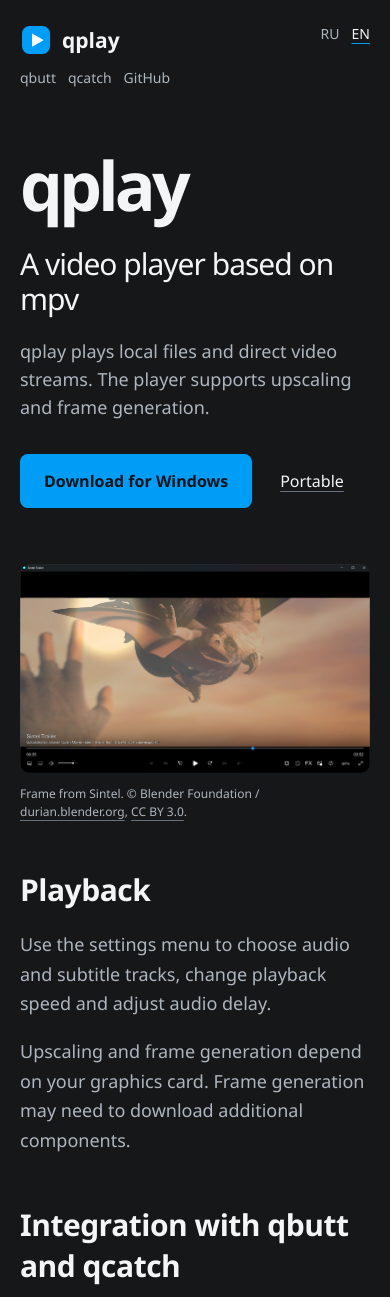
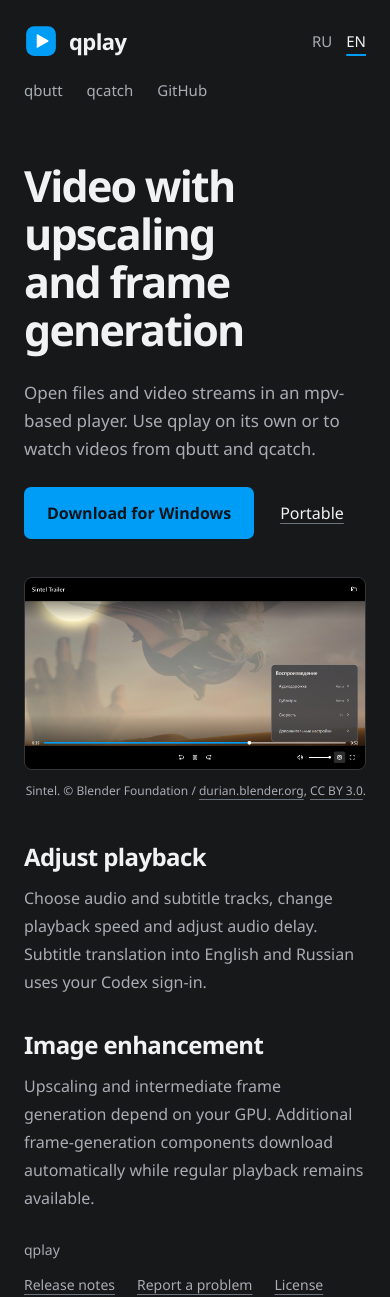
Before and after one commit to qbutt-org/qplay, a website: page docs/en/index.html in a window 390 px wide. Shown: the top 1297 px of the page. Drawn offline with Linux system fonts and the light colour scheme.

Commit message:
Refresh bilingual qplay landing pages

```diff
--- a/docs/en/index.html
+++ b/docs/en/index.html
@@ -3,63 +3,62 @@
 <head>
   <meta charset="utf-8">
   <meta name="viewport" content="width=device-width, initial-scale=1">
-  <title>qplay — an mpv-based player for Windows</title>
-  <meta name="description" content="Local video, music and direct streams in an independent player based on mpv. Install qplay with one EXE.">
-  <meta name="theme-color" content="#151719">
+  <title>qplay — A video player with upscaling and frame generation</title>
+  <meta name="description" content="Open files and video streams in an mpv-based player. Use qplay on its own or to watch videos from qbutt and qcatch.">
+  <meta name="theme-color" content="#17181a">
   <link rel="canonical" href="https://qbutt-org.github.io/qplay/en/">
   <link rel="icon" href="../assets/icon.svg" type="image/svg+xml">
   <link rel="stylesheet" href="../site.css">
-  <link rel="alternate" hreflang="ru" href="https://qbutt-org.github.io/qplay/?lang=ru">
+  <link rel="alternate" hreflang="ru" href="https://qbutt-org.github.io/qplay/">
   <script src="../locale.js"></script>
 </head>
 <body>
   <header>
-    <a class="brand" href="./"><img src="../assets/icon.svg" width="32" height="32" alt=""><span>qplay</span></a>
+    <a class="brand" href="./?lang=en"><img src="../assets/icon.svg" width="34" height="34" alt=""><span>qplay</span></a>
     <nav class="products">
-      <a href="https://qbutt-org.github.io/qbutt/en/">qbutt</a>
-      <a href="https://qbutt-org.github.io/qcatch/en/">qcatch</a>
+      <a href="https://qbutt-org.github.io/qbutt/en/?lang=en">qbutt</a>
+      <a href="https://qbutt-org.github.io/qcatch/en/?lang=en">qcatch</a>
       <a href="https://github.com/qbutt-org/qplay">GitHub</a>
     </nav>
     <nav class="languages" aria-label="Language">
       <a href="../?lang=ru" data-locale="ru" lang="ru" hreflang="ru">RU</a>
-      <a href="./" data-locale="en" lang="en" hreflang="en" aria-current="page">EN</a>
+      <a href="./?lang=en" data-locale="en" lang="en" hreflang="en" aria-current="page">EN</a>
     </nav>
   </header>
 
   <main>
     <section class="hero">
-      <h1>qplay</h1>
-      <p class="lead">A video player based on mpv</p>
-      <p class="intro">qplay plays local files and direct video streams. The player supports upscaling and frame generation.</p>
-      <div class="actions">
-        <a class="download" href="https://github.com/qbutt-org/qplay/releases/latest/download/qplay-setup.exe">Download for Windows</a>
-        <a href="https://github.com/qbutt-org/qplay/releases/latest/download/qplay-portable.zip">Portable</a>
+      <h1>Video with upscaling<br>and frame generation</h1>
+      <div>
+        <p class="intro">Open files and video streams in an mpv-based player. Use qplay on its own or to watch videos from qbutt and qcatch.</p>
+        <div class="actions">
+          <a class="download" href="https://github.com/qbutt-org/qplay/releases/latest/download/qplay-setup.exe">Download for Windows</a>
+          <a href="https://github.com/qbutt-org/qplay/releases/latest/download/qplay-portable.zip">Portable</a>
+        </div>
       </div>
     </section>
-
     <figure class="preview">
-      <img src="../assets/player-en.png" width="1426" height="853" alt="qplay playing a video with playback controls visible">
-      <figcaption>Frame from Sintel. © Blender Foundation / <a href="https://durian.blender.org/">durian.blender.org</a>, <a href="https://creativecommons.org/licenses/by/3.0/">CC BY 3.0</a>.</figcaption>
+      <img src="../assets/player-ru.png" width="1280" height="720" alt="qplay playing Sintel with its playback menu open">
+      <figcaption>Sintel. © Blender Foundation / <a href="https://durian.blender.org/">durian.blender.org</a>, <a href="https://creativecommons.org/licenses/by/3.0/">CC BY 3.0</a>.</figcaption>
     </figure>
 
     <section class="details">
-      <h2>Playback</h2>
-      <p>Use the settings menu to choose audio and subtitle tracks, change playback speed and adjust audio delay.</p>
-      <p>Upscaling and frame generation depend on your graphics card. Frame generation may need to download additional components.</p>
-    </section>
-
-    <section class="details">
-      <h2>Integration with qbutt and qcatch</h2>
-      <p><a href="https://qbutt-org.github.io/qcatch/en/">qcatch</a> finds video on the page you have open and sends it to qplay. <a href="https://qbutt-org.github.io/qbutt/en/">qbutt</a> uses the same player for online video and torrent files that are still downloading.</p>
-      <a href="https://github.com/qbutt-org/qplay/blob/main/README.en.md">More about the player</a>
+      <article>
+        <h2>Adjust playback</h2>
+        <p>Choose audio and subtitle tracks, change playback speed and adjust audio delay. Subtitle translation into English and Russian uses your Codex sign-in.</p>
+      </article>
+      <article>
+        <h2>Image enhancement</h2>
+        <p>Upscaling and intermediate frame generation depend on your GPU. Additional frame-generation components download automatically while regular playback remains available.</p>
+      </article>
     </section>
   </main>
 
   <footer>
     <span>qplay</span>
-    <a href="https://github.com/qbutt-org/qplay/releases/latest">What's new</a>
+    <a href="https://github.com/qbutt-org/qplay/releases/latest">Release notes</a>
     <a href="https://github.com/qbutt-org/qplay/issues">Report a problem</a>
-    <a href="https://github.com/qbutt-org/qplay/blob/main/LICENSE">Licenses</a>
+    <a href="https://github.com/qbutt-org/qplay/blob/main/LICENSE">License</a>
     <a href="https://github.com/qbutt-org/qplay/releases/tag/v1.0.0-sources">Media engine sources</a>
   </footer>
 </body>
--- a/docs/locale.js
+++ b/docs/locale.js
@@ -2,16 +2,10 @@ const root = new URL("./", document.currentScript.src);
 const key = "qbutt-org-language";
 const requested = new URLSearchParams(location.search).get("lang");
 const explicit = requested === "ru" || requested === "en" ? requested : null;
-const current = document.documentElement.lang;
-const preferred = explicit ?? (current === "en" ? "en" : localStorage.getItem(key))
+const preferred = explicit ?? localStorage.getItem(key)
   ?? (navigator.language.startsWith("ru") ? "ru" : "en");
 
 if (explicit) localStorage.setItem(key, explicit);
-if (preferred !== current) {
-  location.replace(new URL(preferred === "en" ? "en/" : "?lang=ru", root));
+if (preferred !== document.documentElement.lang) {
+  location.replace(new URL(preferred === "en" ? "en/?lang=en" : "?lang=ru", root));
 }
-
-document.addEventListener("click", (event) => {
-  const link = event.target.closest("a[data-locale]");
-  if (link) localStorage.setItem(key, link.dataset.locale);
-});
--- a/docs/site.css
+++ b/docs/site.css
@@ -1,11 +1,11 @@
 :root {
   color-scheme: dark;
-  font-family: "Segoe UI", sans-serif;
-  color: #f4f5f6;
-  background: #151719;
+  font-family: "Segoe UI", system-ui, sans-serif;
   font-synthesis: none;
+  color: #f1f2f3;
+  background: #17181a;
   --accent: #009df7;
-  --muted: #aeb6bf;
+  --muted: #a8adb4;
 }
 
 * {
@@ -16,10 +16,18 @@ body {
   margin: 0;
 }
 
-header,
-main,
-footer {
-  width: min(1120px, 100% - 64px);
+a {
+  color: inherit;
+  text-underline-offset: 4px;
+  text-decoration-color: #6b737e;
+}
+
+a:hover {
+  color: #80cfff;
+}
+
+header, main, footer {
+  width: min(1224px, 100% - 80px);
   margin: 0 auto;
 }
 
@@ -27,36 +35,31 @@ header {
   display: flex;
   flex-wrap: wrap;
   align-items: center;
-  justify-content: space-between;
-  gap: 28px;
-  padding: 28px 0;
-}
-
-a {
-  color: inherit;
-  text-decoration-color: #66727d;
-  text-underline-offset: 4px;
-}
-
-a:hover {
-  color: #84d2ff;
+  gap: 24px 40px;
+  padding: 30px 0;
 }
 
 .brand {
   display: inline-flex;
   align-items: center;
-  gap: 10px;
-  font-size: 21px;
+  gap: 11px;
+  text-decoration: none;
+  font-size: 24px;
   font-weight: 650;
-  text-decoration: none;
+  letter-spacing: -0.6px;
+}
+
+.brand img {
+  width: 34px;
+  height: 34px;
 }
 
 nav {
   display: flex;
-  flex-wrap: wrap;
-  gap: 24px;
+  align-items: center;
+  gap: 26px;
+  font-size: 15px;
   color: var(--muted);
-  font-size: 15px;
 }
 
 nav a {
@@ -68,196 +71,243 @@ nav a {
 }
 
 .languages {
-  gap: 12px;
+  gap: 14px;
 }
 
 .languages [aria-current="page"] {
-  color: #f4f5f6;
+  color: #f1f2f3;
   text-decoration: underline;
   text-decoration-color: var(--accent);
+  text-decoration-thickness: 2px;
+  text-underline-offset: 7px;
 }
 
 .hero {
-  padding: 56px 0 44px;
-  max-width: 760px;
+  display: grid;
+  grid-template-columns: 1.35fr 1fr;
+  align-items: center;
+  gap: 32px 64px;
+  padding: 72px 0 58px;
 }
 
 h1 {
-  margin: 0 0 28px;
-  font-size: 88px;
+  margin: 0;
+  font-size: 62px;
+  line-height: 1.1;
   font-weight: 600;
-  line-height: 1;
-  letter-spacing: -5px;
-}
-
-.lead {
-  margin: 0 0 22px;
-  font-size: 42px;
-  font-weight: 550;
-  line-height: 1.15;
-  letter-spacing: -1.5px;
+  letter-spacing: -2.8px;
 }
 
 .intro {
-  max-width: 590px;
   margin: 0;
+  font-size: 19px;
+  line-height: 1.65;
   color: var(--muted);
-  font-size: 20px;
-  line-height: 1.55;
 }
 
 .actions {
   display: flex;
+  flex-wrap: wrap;
   align-items: center;
-  flex-wrap: wrap;
-  gap: 18px 28px;
-  margin-top: 32px;
+  gap: 20px 26px;
+  margin-top: 28px;
   font-size: 16px;
 }
 
 .download {
   display: inline-flex;
-  min-height: 54px;
   align-items: center;
   justify-content: center;
-  padding: 0 24px;
-  border-radius: 8px;
+  min-height: 52px;
+  padding: 0 23px;
+  border-radius: 7px;
   background: var(--accent);
   color: #07141c;
+  text-decoration: none;
   font-weight: 650;
-  text-decoration: none;
+  transition: background-color 120ms ease-out;
 }
 
 .download:hover {
-  background: #55beff;
+  background: #51bdff;
   color: #07141c;
 }
 
 .download:active {
-  background: #0083d0;
+  background: #0082cc;
+}
+
+a:focus-visible {
+  outline: 2px solid #80cfff;
+  outline-offset: 5px;
 }
 
 .preview {
-  margin: 12px 0 0;
+  margin: 0;
 }
 
 .preview img {
   display: block;
   width: 100%;
   height: auto;
-  border-radius: 10px;
+  border-radius: 12px;
+  border: 1px solid #35373a;
 }
 
-.preview figcaption {
+figcaption {
   margin-top: 12px;
-  color: var(--muted);
+  text-align: right;
   font-size: 12px;
   line-height: 1.5;
+  color: var(--muted);
 }
 
 .details {
-  max-width: 760px;
-  margin-top: 72px;
+  display: grid;
+  grid-template-columns: 1fr 1fr;
+  gap: 48px 90px;
+  padding-top: 70px;
 }
 
 h2 {
-  margin: 0 0 20px;
-  font-size: 30px;
+  margin: 0 0 16px;
+  font-size: 27px;
+  line-height: 1.25;
   font-weight: 600;
-  letter-spacing: -0.5px;
+  letter-spacing: -0.6px;
 }
 
 .details p {
-  margin: 0 0 18px;
+  margin: 0;
+  font-size: 17px;
+  line-height: 1.75;
   color: var(--muted);
-  font-size: 18px;
-  line-height: 1.65;
 }
 
 footer {
   display: flex;
   flex-wrap: wrap;
+  align-items: center;
   gap: 16px 28px;
-  padding: 72px 0 36px;
+  padding: 32px 0 40px;
   color: var(--muted);
   font-size: 14px;
 }
 
-@media (max-width: 700px) {
-  header,
-  main,
-  footer {
+footer span {
+  margin-right: auto;
+}
+
+@media (max-width: 1050px) {
+  .hero {
+    gap: 32px 40px;
+  }
+
+  h1 {
+    font-size: 49px;
+    letter-spacing: -2px;
+  }
+
+}
+
+@media (max-width: 760px) {
+  header, main, footer {
     width: auto;
     margin: 0 24px;
   }
 
   header {
-    align-items: flex-start;
-    padding-top: 24px;
-    gap: 20px;
+    gap: 22px;
+    padding: 24px 0;
   }
 
-  nav {
-    justify-content: flex-end;
-    gap: 12px 18px;
-  }
-
-  .languages {
-    order: 1;
-    margin-left: auto;
+  .brand {
+    font-size: 22px;
   }
 
   .products {
     order: 2;
     width: 100%;
     margin-left: 0;
-    justify-content: flex-start;
+    gap: 24px;
+  }
+
+  .languages {
+    margin-left: auto;
   }
 
   .hero {
-    padding-top: 36px;
+    grid-template-columns: 1fr;
+    gap: 24px;
+    padding: 38px 0;
   }
 
   h1 {
-    font-size: 68px;
-    letter-spacing: -4px;
-  }
-
-  .lead {
-    font-size: 34px;
-    letter-spacing: -1px;
+    font-size: 43px;
+    line-height: 1.12;
+    letter-spacing: -1.8px;
   }
 
   .intro {
-    font-size: 18px;
+    max-width: 560px;
+    font-size: 17px;
+    line-height: 1.65;
+  }
+
+  .actions {
+    margin-top: 24px;
+  }
+
+  .preview img {
+    border-radius: 8px;
   }
 
   .details {
-    margin-top: 48px;
+    grid-template-columns: 1fr;
+    gap: 34px;
+    padding-top: 42px;
+  }
+
+  h2 {
+    font-size: 24px;
+    margin-bottom: 12px;
+  }
+
+  .details p {
+    font-size: 16px;
   }
 
   footer {
-    padding-top: 48px;
+    padding-top: 28px;
+    gap: 16px 22px;
   }
+
+  footer span {
+    width: 100%;
+  }
+
 }
 
-@media (max-width: 400px) {
-  header,
-  main,
-  footer {
+@media (max-width: 380px) {
+  header, main, footer {
     margin: 0 20px;
   }
 
-  header {
-    gap: 12px;
+  h1 {
+    font-size: 37px;
   }
 
   nav {
-    gap: 12px;
     font-size: 14px;
   }
 
-  .lead {
-    font-size: 30px;
+  .actions {
+    gap: 18px;
+    font-size: 15px;
   }
+
+  .download {
+    padding: 0 20px;
+  }
+
 }
```
Also changed, not shown: docs/index.html (+25 -26 lines), docs/assets/player-en.png (deleted).
